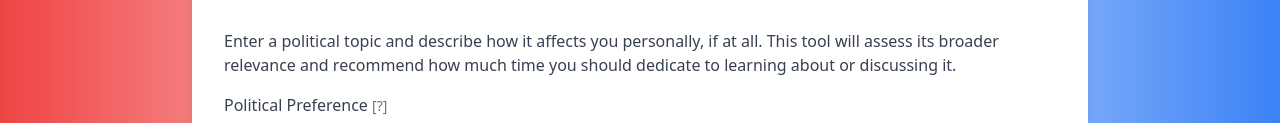
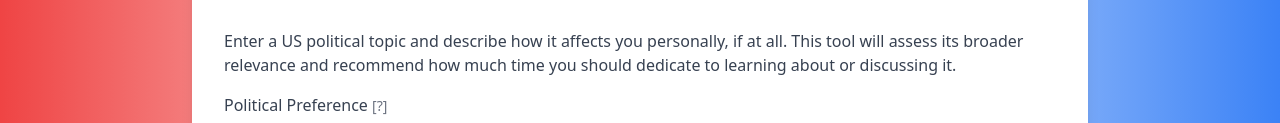
Before and after one commit to zachwalton/who.cares, a website: page index.html in a window 1280 px wide. Shown: the part 375-498 px from the top of the page. Drawn offline with nearby package versions, Linux system fonts and the light colour scheme.

Commit message:
specify us

```diff
--- a/index.html
+++ b/index.html
@@ -96,7 +96,7 @@
     </div>
     <h1 class="text-3xl font-bold text-gray-800 mb-8">How Much Should You Care About This Issue?</h1>
     <p class="text-gray-700 mb-4 mt-4">
-      Enter a political topic and describe how it affects you personally, if at all. This tool will assess its broader relevance and recommend how much time you should dedicate to learning about or discussing it.
+      Enter a US political topic and describe how it affects you personally, if at all. This tool will assess its broader relevance and recommend how much time you should dedicate to learning about or discussing it.
     </p>
 
 <div>
```
